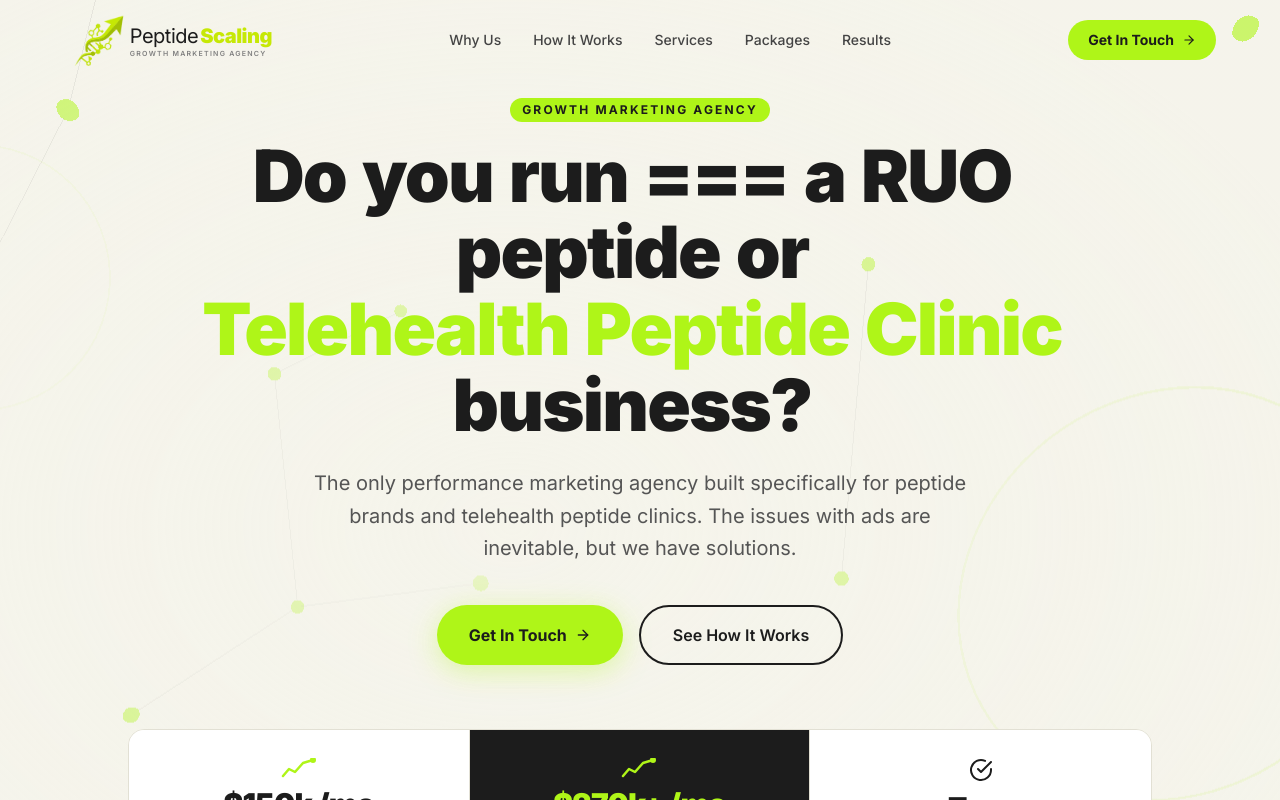
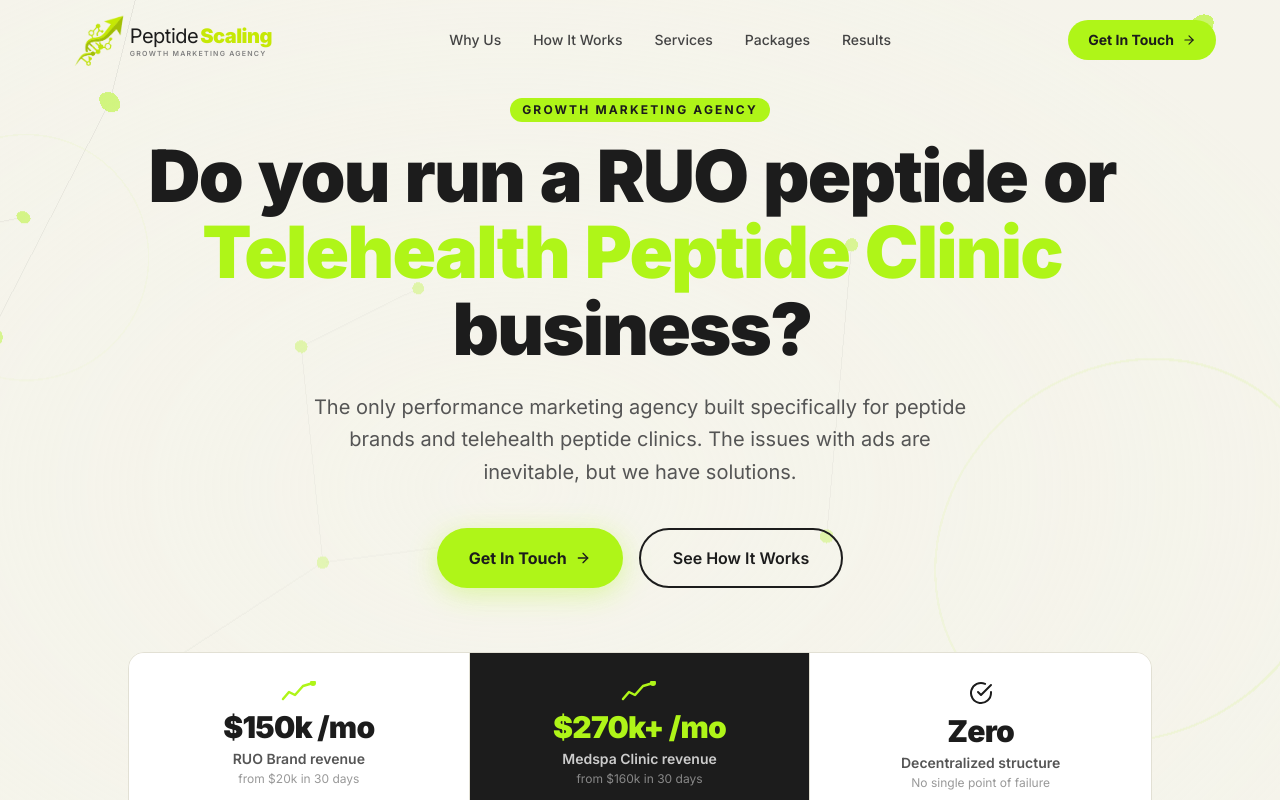
Before and after one commit to peptidescaling/Peptide-Scaling, a Next.js app: page / in a window 1280 px wide. Shown: the top 800 px of the page. Built offline with nearby package versions, Linux system fonts and the light colour scheme.

Commit message:
remove log

```diff
--- a/app/components/Landing-page.jsx
+++ b/app/components/Landing-page.jsx
@@ -1041,7 +1041,7 @@
           className="text-4xl sm:text-5xl lg:text-[4rem] xl:text-[4.5rem] font-black leading-[1.06] tracking-tight mb-6 overflow-hidden"
           style={{ color: DARK }}
         >
-          {"Do you run === a RUO peptide or".split(" ").map((w, i) => (
+          {"Do you run a RUO peptide or".split(" ").map((w, i) => (
             <span
               key={i}
               className="word inline-block mr-[0.22em]"
```
